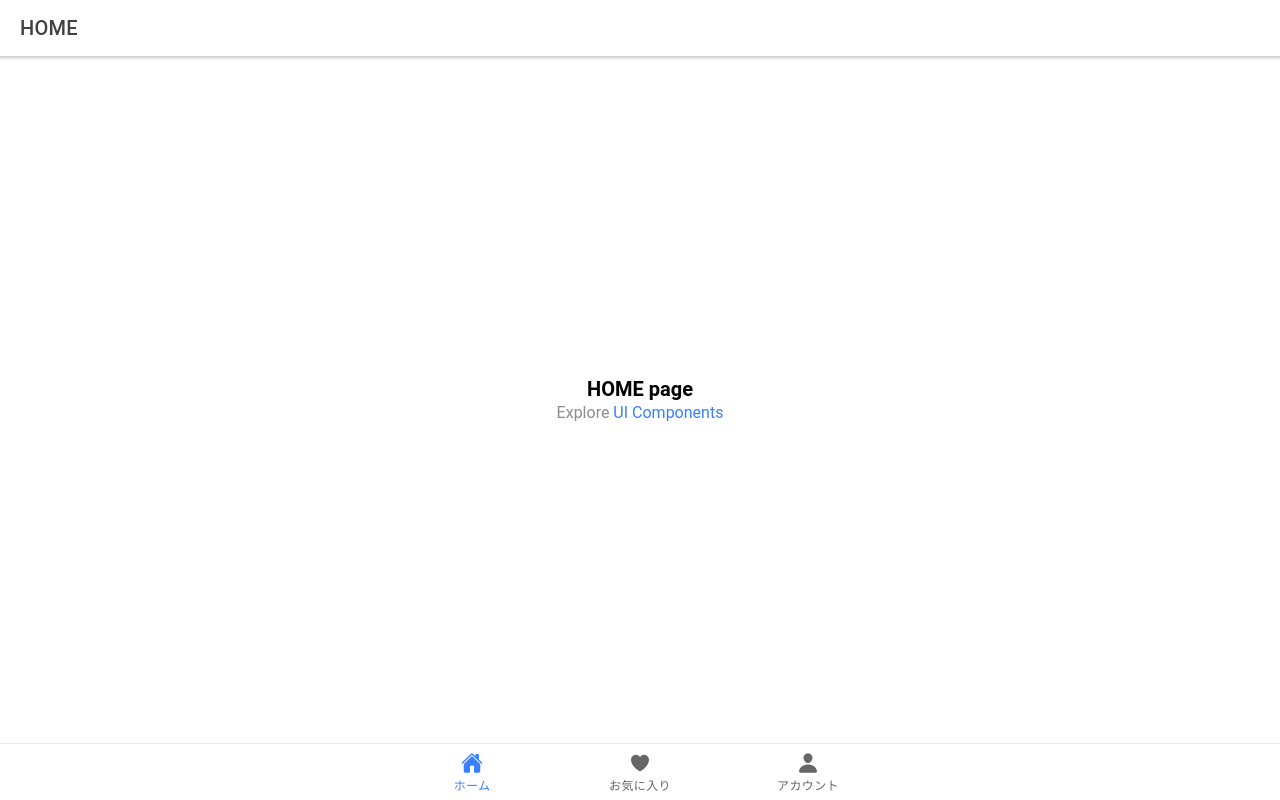
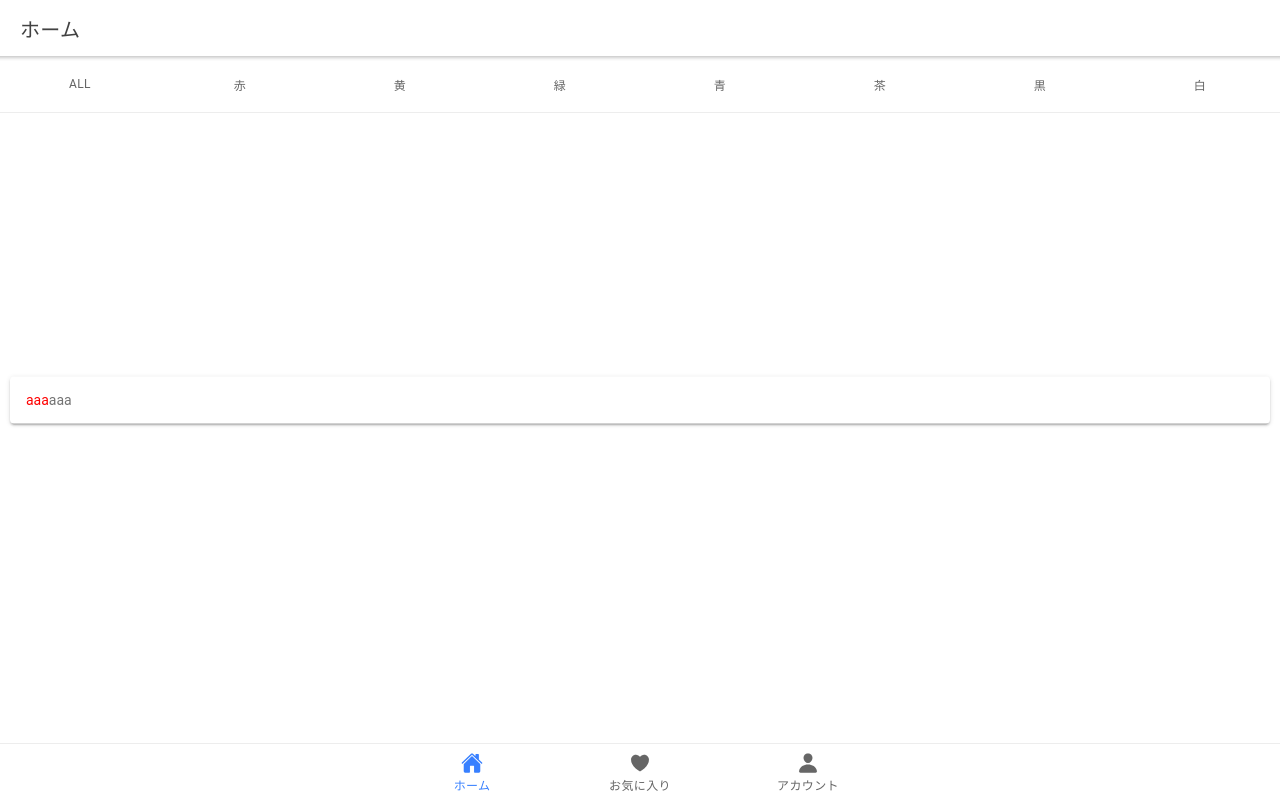
Before and after one commit to tomi-matsu/colorin-app, a React (Create React App) app: page /home in a window 1280 px wide. Built offline with nearby package versions, Linux system fonts and the light colour scheme.

Commit message:
add node-sass WIP: home

```diff
--- a/package.json
+++ b/package.json
@@ -3,6 +3,7 @@
   "version": "0.0.1",
   "private": true,
   "dependencies": {
+    "@capacitor/android": "^1.5.0",
     "@capacitor/core": "1.5.0",
     "@ionic/react": "^5.0.0",
     "@ionic/react-router": "^5.0.0",
@@ -45,7 +46,8 @@
     ]
   },
   "devDependencies": {
-    "@capacitor/cli": "1.5.0"
+    "@capacitor/cli": "1.5.0",
+    "node-sass": "^4.13.1"
   },
   "description": "An Ionic project"
 }
--- /dev/null
+++ b/src/components/Card.scss
@@ -0,0 +1,6 @@
+.card-wrap {
+  display: flex;
+  .left {
+    color: red;
+  }
+}
--- /dev/null
+++ b/src/components/Card.tsx
@@ -0,0 +1,25 @@
+import React from 'react';
+// import { Redirect, Route } from 'react-router-dom';
+import { IonCard, IonCardHeader, IonCardSubtitle, IonCardTitle, IonCardContent } from '@ionic/react';
+import './Card.scss';
+
+interface CardProps {
+}
+
+const Card: React.FC<CardProps> = ({}) => {
+  return (
+    <IonCard>
+      {/* <IonCardHeader>
+        <IonCardSubtitle>Card Subtitle</IonCardSubtitle>
+        <IonCardTitle>Card Title</IonCardTitle>
+      </IonCardHeader> */}
+
+      <IonCardContent mode="md" className="card-wrap">
+        <div className="left">aaa</div>
+        <div className="right">aaa</div>
+      </IonCardContent>
+    </IonCard>
+  );
+};
+
+export default Card;
--- a/src/components/ExploreContainer.tsx
+++ b/src/components/ExploreContainer.tsx
@@ -1,4 +1,6 @@
 import React from 'react';
+import Card from '../components/Card';
+
 import './ExploreContainer.css';
 
 interface ContainerProps {
@@ -8,8 +10,9 @@ interface ContainerProps {
 const ExploreContainer: React.FC<ContainerProps> = ({ name }) => {
   return (
     <div className="container">
-      <strong>{name}</strong>
-      <p>Explore <a target="_blank" rel="noopener noreferrer" href="https://ionicframework.com/docs/components">UI Components</a></p>
+      <Card />
+      {/* <strong>{name}</strong> */}
+      {/* <p>Explore <a target="_blank" rel="noopener noreferrer" href="https://ionicframework.com/docs/components">UI Components</a></p> */}
     </div>
   );
 };
--- /dev/null
+++ b/src/components/Tab.tsx
@@ -0,0 +1,51 @@
+import React from 'react';
+import { Redirect, Route } from 'react-router-dom';
+import { IonRouterOutlet, IonTabs, IonTabBar, IonTabButton, IonIcon, IonLabel, IonBadge } from '@ionic/react';
+
+// import './ExploreContainer.css';
+
+interface TabProps {
+}
+
+const Tab: React.FC<TabProps> = ({}) => {
+  return (
+    <IonTabs>
+      <IonRouterOutlet />
+      <IonTabBar slot="top" mode="md" selected-tab="all">
+        <IonTabButton tab="all">
+          <IonLabel>ALL</IonLabel>
+        </IonTabButton>
+
+        <IonTabButton tab="red">
+          <IonLabel>赤</IonLabel>
+        </IonTabButton>
+
+        <IonTabButton tab="yellow">
+          <IonLabel>黄</IonLabel>
+        </IonTabButton>
+
+        <IonTabButton tab="green">
+          <IonLabel>緑</IonLabel>
+        </IonTabButton>
+
+        <IonTabButton tab="blue">
+          <IonLabel>青</IonLabel>
+        </IonTabButton>
+
+        <IonTabButton tab="brown">
+          <IonLabel>茶</IonLabel>
+        </IonTabButton>
+
+        <IonTabButton tab="black">
+          <IonLabel>黒</IonLabel>
+        </IonTabButton>
+
+        <IonTabButton tab="white">
+          <IonLabel>白</IonLabel>
+        </IonTabButton>
+      </IonTabBar>
+    </IonTabs>
+  );
+};
+
+export default Tab;
--- a/src/pages/Home.tsx
+++ b/src/pages/Home.tsx
@@ -1,26 +1,28 @@
 import React from 'react';
 import { IonContent, IonHeader, IonPage, IonTitle, IonToolbar } from '@ionic/react';
+import Tab from '../components/Tab';
 import ExploreContainer from '../components/ExploreContainer';
-import './Tab1.css';
+// import './Tab1.css';
 
 const Home: React.FC = () => {
   return (
     <IonPage>
       <IonHeader>
         <IonToolbar>
-          <IonTitle>HOME</IonTitle>
+          <IonTitle>ホーム</IonTitle>
         </IonToolbar>
       </IonHeader>
       <IonContent>
         <IonHeader collapse="condense">
           <IonToolbar>
-            <IonTitle size="large">HOME</IonTitle>
+            <IonTitle size="large">ホーム</IonTitle>
           </IonToolbar>
         </IonHeader>
+        <Tab />
         <ExploreContainer name="HOME page" />
       </IonContent>
     </IonPage>
-  );
+  )
 };
 
 export default Home;
```
Also changed, not shown: 2 other files (tests, documents, lock files or other folders).
